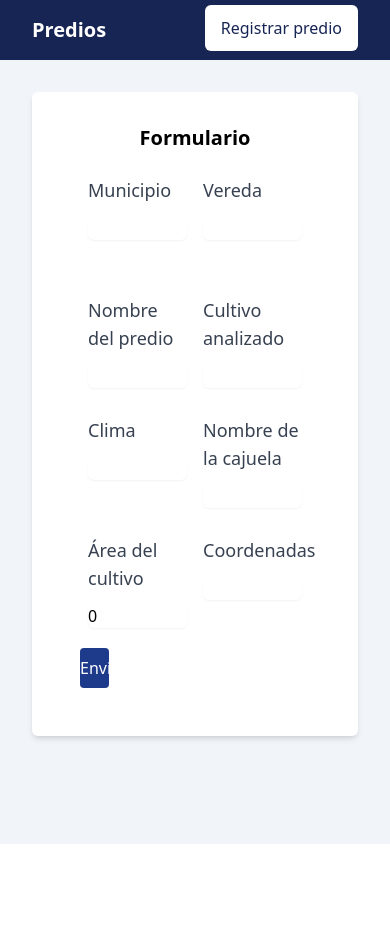
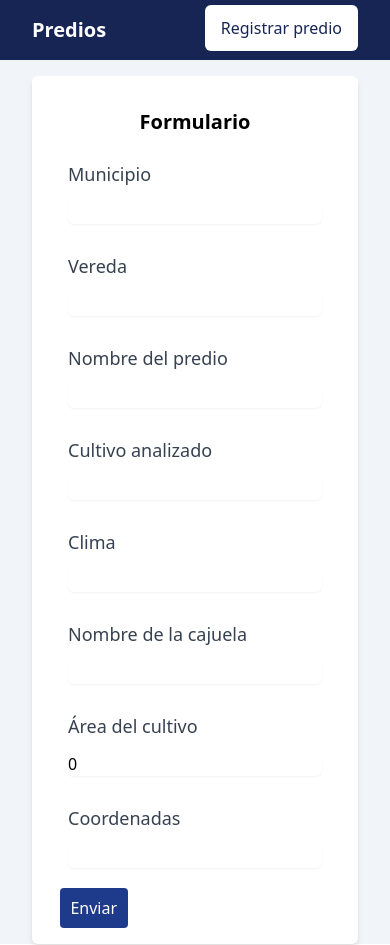
Before and after one commit to Codemikel/front-form, a Vue app: page /form in a window 390 px wide. Before the commit the page ends 844 px from the top, so only its background shows below. Built offline with nearby package versions, Linux system fonts and the light colour scheme.

Commit message:
responsive form

```diff
--- a/src/App.vue
+++ b/src/App.vue
@@ -6,7 +6,7 @@ import { RouterView } from 'vue-router';
 </script>
 
 <template>
-  <div class="h-screen bg-slate-100">
+  <div class="h-full sm:h-screen bg-slate-100">
     <RouterView/>
   </div>
 </template>
--- a/src/components/Properties/PropertyForm.vue
+++ b/src/components/Properties/PropertyForm.vue
@@ -49,10 +49,10 @@ export default {
 </script>
 
 <template>
-    <div class="p-8 m-8 bg-white rounded-md shadow-md">
+    <div class="my-px mx-8 pt-8 px-3 sm:p-8 m-8 bg-white rounded-md shadow-md">
       <h2 class="text-center text-xl font-semibold">Formulario</h2>
 
-      <form v-if="!showDetailsForm" @submit.prevent="submitForm" class="grid grid-cols-2 grid-rows-4 p-4">
+      <form v-if="!showDetailsForm" @submit.prevent="submitForm" class="flex flex-col py-4 sm:grid grid-cols-2 grid-rows-4 p-4">
 
         <div class="p-2">
           <label class="text-lg text-gray-700" for="municipio">Municipio</label>
```
